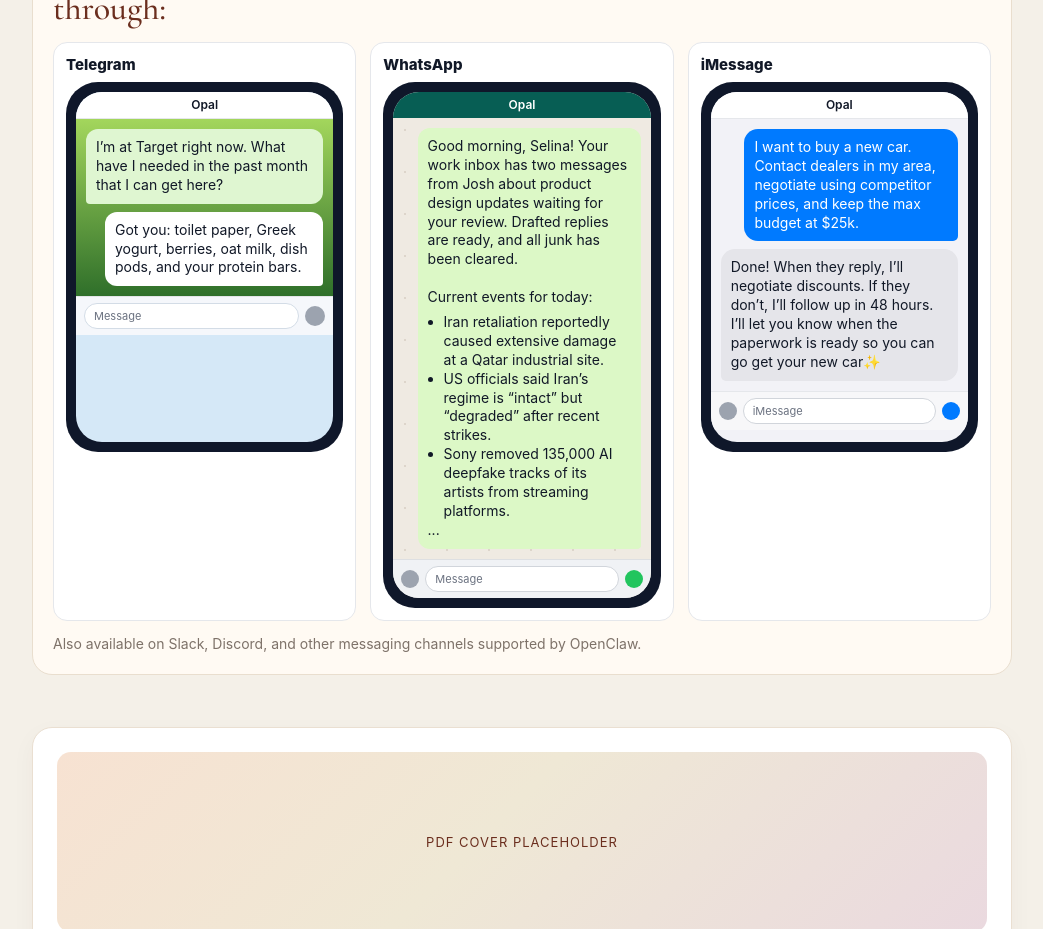
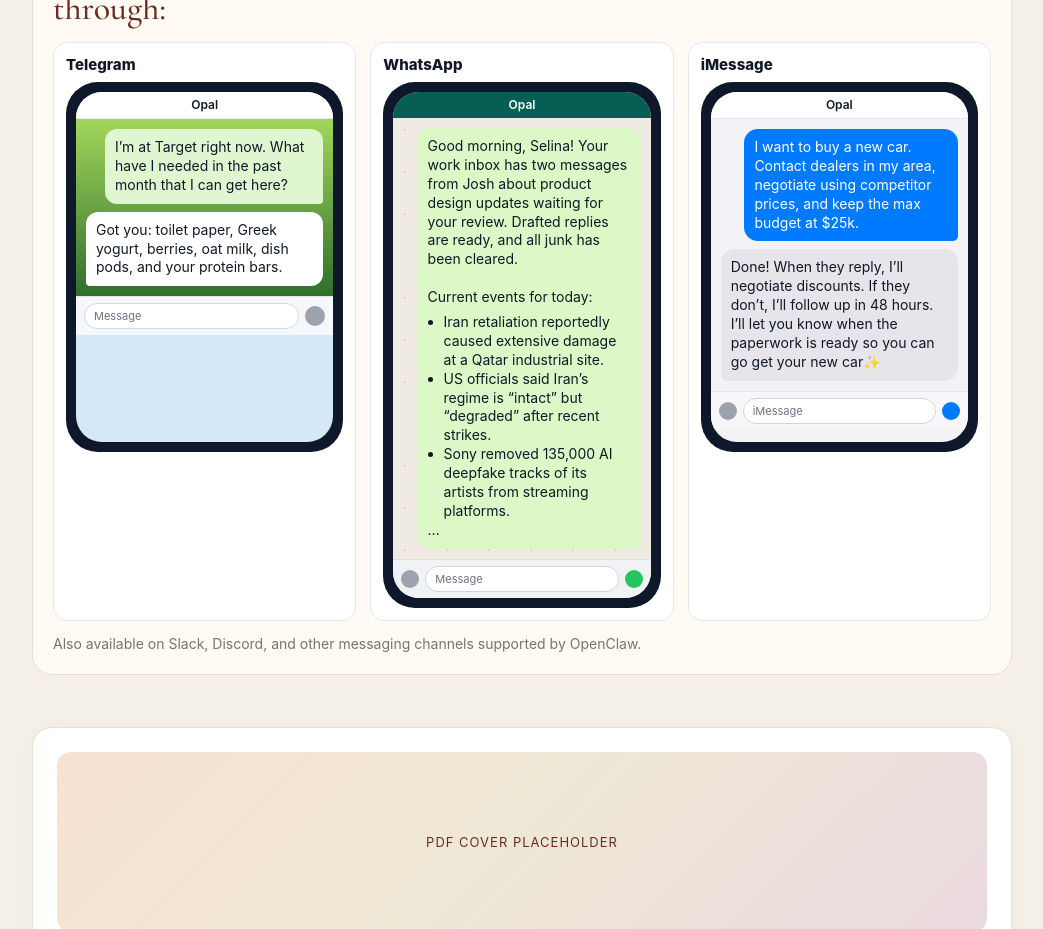
Before and after one commit to opal-the-bot/agent-inbox-mvp, a Next.js app: page /review/opal-ela-7xk9m2/landing in a window 1280 px wide. Shown: the part 980-1909 px from the top of the page, without its empty margins (118-1161 px from the left). Built offline with nearby package versions, Linux system fonts and the light colour scheme.

Commit message:
Flip Telegram bubble directions: user green on right, Opal white on left

```diff
--- a/app/review/opal-ela-7xk9m2/landing/page.tsx
+++ b/app/review/opal-ela-7xk9m2/landing/page.tsx
@@ -135,10 +135,10 @@
                       Opal
                     </div>
                     <div style={{ padding: 10, background: 'linear-gradient(180deg, #a3d65c 0%, #2f6f2a 100%)' }}>
-                      <div style={{ background: '#dff6d1', borderRadius: '12px 12px 12px 4px', padding: '9px 10px', marginBottom: 8, color: '#111827', fontSize: 14, lineHeight: 1.35, maxWidth: '92%' }}>
+                      <div style={{ background: '#dff6d1', borderRadius: '12px 12px 4px 12px', padding: '9px 10px', marginBottom: 8, color: '#111827', fontSize: 14, lineHeight: 1.35, marginLeft: '8%', maxWidth: '92%' }}>
                         I’m at Target right now. What have I needed in the past month that I can get here?
                       </div>
-                      <div style={{ background: '#ffffff', borderRadius: '12px 12px 4px 12px', padding: '9px 10px', color: '#111827', fontSize: 14, lineHeight: 1.35, marginLeft: '8%', maxWidth: '92%' }}>
+                      <div style={{ background: '#ffffff', borderRadius: '12px 12px 12px 4px', padding: '9px 10px', color: '#111827', fontSize: 14, lineHeight: 1.35, maxWidth: '92%' }}>
                         Got you: toilet paper, Greek yogurt, berries, oat milk, dish pods, and your protein bars.
                       </div>
                     </div>
```
